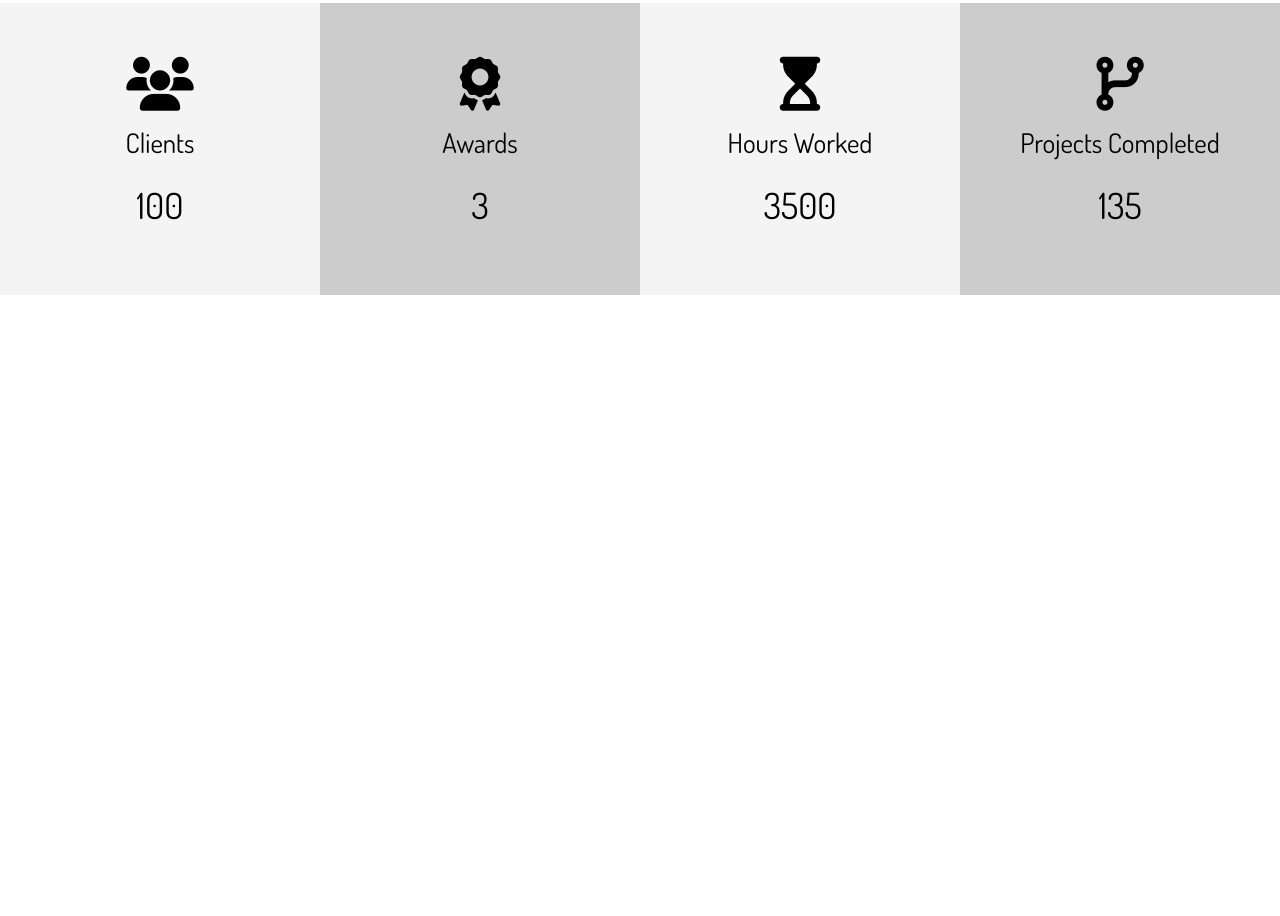
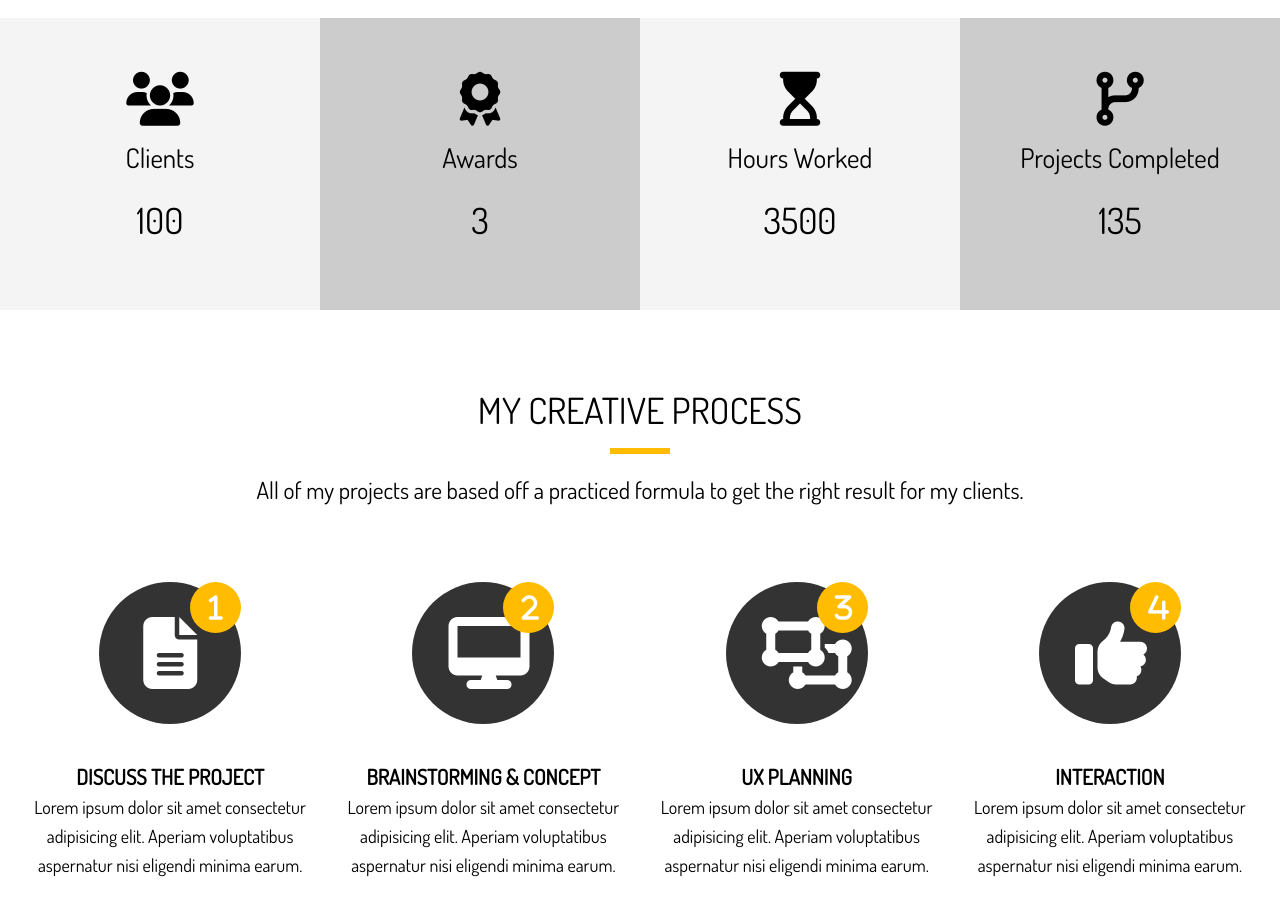
Before and after one commit to clareduerden/sass-portfolio, a website: page dist/index.html in a window 1280 px wide. Shown: the part 1368-2284 px from the top of the page. Before the commit the page ends 1699 px from the top, so only its background shows below. Drawn offline with Linux system fonts and the light colour scheme.

Commit message:
Add section home-c with 4 col grid, style icons and process step numbers to top right

```diff
--- a/scss/_utilities.scss
+++ b/scss/_utilities.scss
@@ -52,16 +52,27 @@ input[class^="btn-"]:hover {
   margin-bottom: 2rem;
 }
 
+.section-title {
+  font-size: 2rem;
+  display: block;
+  padding-bottom: 0.5rem;
+  text-align: center;
+  font-weight: 100;
+  text-transform: uppercase;
+}
+
 .text-center {
   text-align: center;
 }
 
 .bottom-line {
-  width: 5%;
-  margin: auto;
+  display: block;
+  width: 3rem;
   border: $main-color 3px solid;
-  margin-top: 0.5rem;
+  // could also just say height: 3px;
+  margin: 0 auto 1rem auto;
 }
+
 
 // Padding Classes ----------
 
@@ -75,8 +86,8 @@ input[class^="btn-"]:hover {
 // Margin Classes -------------
 
 .my {
-  &-1 { padding: 1rem 0; }
-  &-2 { padding: 2rem 0; }
-  &-3 { padding: 3rem 0; }
-  &-4 { padding: 4rem 0; }
+  &-1 { margin: 1rem 0; }
+  &-2 { margin: 2rem 0; }
+  &-3 { margin: 3rem 0; }
+  &-4 { margin: 4rem 0; }
 }
--- a/scss/main.scss
+++ b/scss/main.scss
@@ -165,4 +165,58 @@ img {
       }
     }
   }
+
+  // Home Section C
+  &-c {
+    .process {
+      display: grid;
+      grid-template-columns: repeat(4, 1fr);
+      grid-gap: 1.5rem;
+      text-align: center;
+
+      // process-icon styling
+      &-icon {
+        position: relative;
+        color: #fff;
+        background: $dark-color;
+        padding: 2rem;
+        // Make the circle
+        border-radius: 50%;
+        width: 70px;
+        height: 70px;
+        line-height: 70px;
+        text-align: center;
+        // transition
+        transition: all 1s;
+
+        &:hover {
+          background: $main-color;
+          width: 90px;
+          height: 90px;
+          line-height: 90px;
+
+          .process-step {
+            background: $dark-color;
+          }
+        }
+      }
+
+      // process-step numbers to hover at top right of each icon
+      &-step {
+        position: absolute;
+        top: 0;
+        right: 0;
+        font-size: 28px;
+        background: $main-color;
+        // Make the circle around each step number
+        border-radius: 50%;
+        height: 15px;
+        width: 15px;
+        padding: 1rem;
+        line-height: 15px;
+        // Transition
+        transition: all 1s;
+      }
+    }
+  }
 }
```
Also changed, not shown: dist/css/main.css, dist/index.html.
